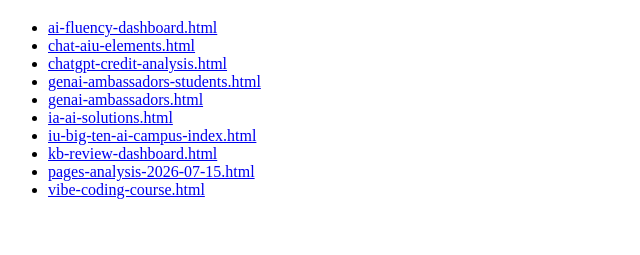
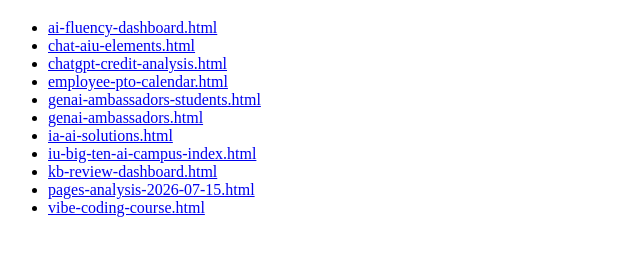
Before and after one commit to cldmckay/ai-demo, a plain HTML site: page index.html in a window 1280 px wide. Shown: the part 61-316 px from the top of the page, without its empty margins (0-640 px from the left). Drawn offline with Linux system fonts and the light colour scheme.

Commit message:
Update index.html [auto]

```diff
--- a/index.html
+++ b/index.html
@@ -11,6 +11,7 @@
       <li><a href="ai-fluency-dashboard.html">ai-fluency-dashboard.html</a></li>
       <li><a href="chat-aiu-elements.html">chat-aiu-elements.html</a></li>
       <li><a href="chatgpt-credit-analysis.html">chatgpt-credit-analysis.html</a></li>
+      <li><a href="employee-pto-calendar.html">employee-pto-calendar.html</a></li>
       <li><a href="genai-ambassadors-students.html">genai-ambassadors-students.html</a></li>
       <li><a href="genai-ambassadors.html">genai-ambassadors.html</a></li>
       <li><a href="ia-ai-solutions.html">ia-ai-solutions.html</a></li>
```
